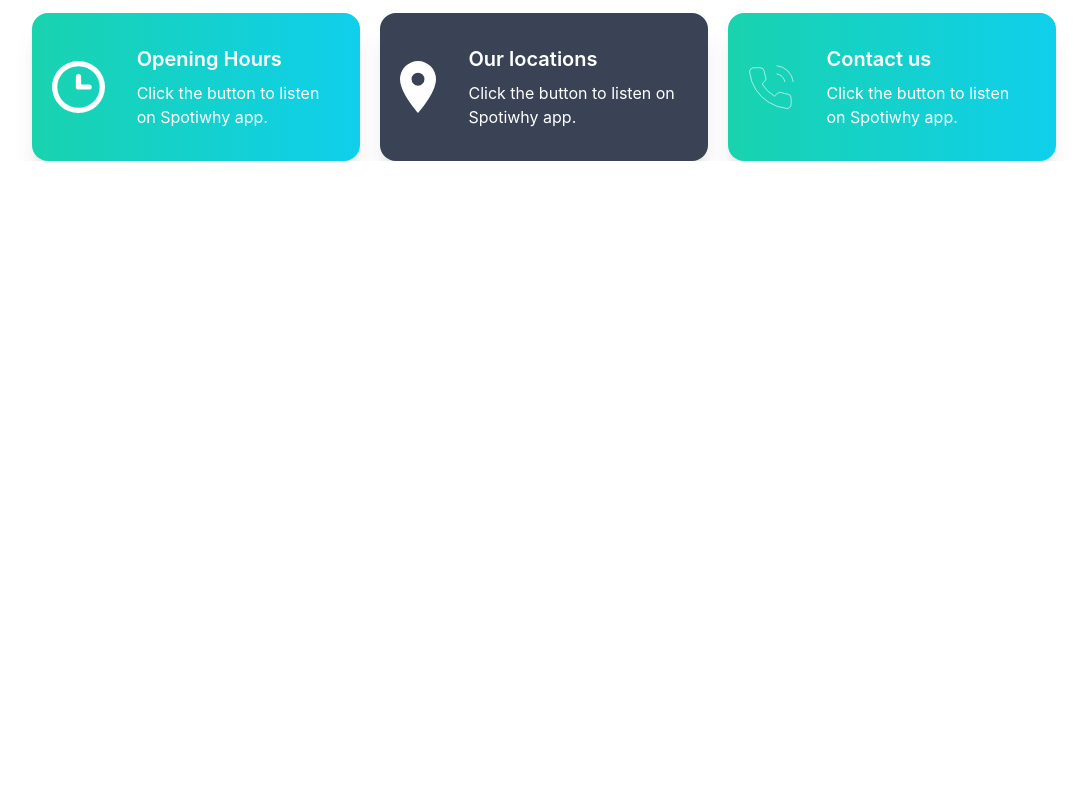
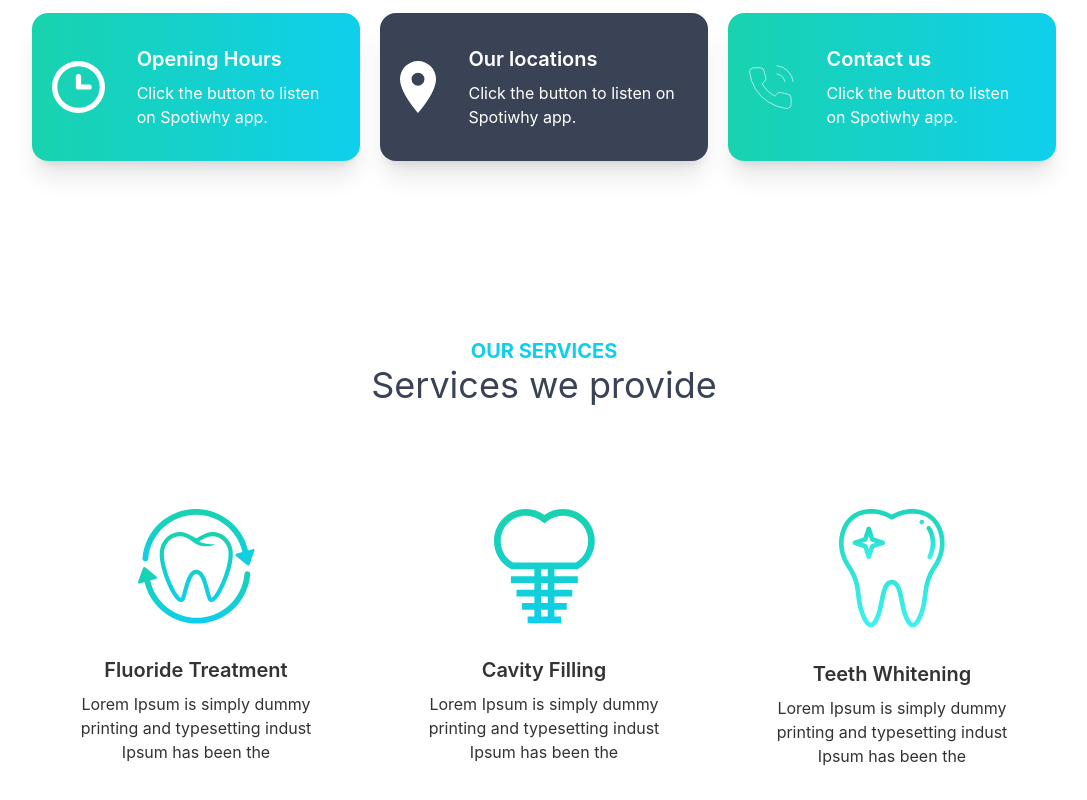
Before and after one commit to Labib2003/doctors-portal-client, a React (Create React App) app: page / in a window 1280 px wide. Shown: the part 851-1651 px from the top of the page, without its empty margins (96-1183 px from the left). Before the commit the page ends 1012 px from the top, so only its background shows below. Built offline with nearby package versions, Linux system fonts and the light colour scheme.

Commit message:
services section added

```diff
--- a/src/App.js
+++ b/src/App.js
@@ -7,7 +7,7 @@
 
 function App() {
   return (
-    <div>
+    <div className='app'>
       <Navbar></Navbar>
       <Routes>
         <Route path='/' element={<Home></Home>}></Route>
--- a/src/Pages/Home/Home.js
+++ b/src/Pages/Home/Home.js
@@ -1,12 +1,14 @@
 import React from 'react';
 import Banner from './Banner';
 import Info from './Info';
+import Services from './Services';
 
 const Home = () => {
     return (
         <div className='w-4/5 mx-auto'>
             <Banner></Banner>
             <Info></Info>
+            <Services></Services>
         </div>
     );
 };
--- a/src/Pages/Home/Info.js
+++ b/src/Pages/Home/Info.js
@@ -6,7 +6,7 @@
 
 const Info = () => {
     return (
-        <div className='grid grid-cols-1 lg:grid-cols-3 gap-5'>
+        <div className='grid grid-cols-1 lg:grid-cols-3 gap-5 mb-44'>
             <InfoCard cardTitle="Opening Hours" bgColor="bg-gradient-to-r from-secondary to-primary" img={clock}></InfoCard>
             <InfoCard cardTitle="Our locations" bgColor="bg-accent" img={marker}></InfoCard>
             <InfoCard cardTitle="Contact us" bgColor="bg-gradient-to-r from-secondary to-primary" img={phone}></InfoCard>
--- /dev/null
+++ b/src/Pages/Home/Service.js
@@ -0,0 +1,18 @@
+import React from 'react';
+
+const Service = ({ service }) => {
+    const { img, name, description } = service
+    return (
+        <div class="card">
+            <figure class="px-10 pt-10">
+                <img src={img} alt="Shoes" class="rounded-xl" />
+            </figure>
+            <div class="card-body items-center text-center">
+                <h2 class="card-title">{name}</h2>
+                <p>{description}</p>
+            </div>
+        </div>
+    );
+};
+
+export default Service;
--- /dev/null
+++ b/src/Pages/Home/Services.js
@@ -0,0 +1,46 @@
+import React from 'react';
+import florideImg from "../../assets/images/fluoride.png"
+import cavityImg from "../../assets/images/cavity.png"
+import whiteningImg from "../../assets/images/whitening.png"
+import Service from './Service';
+
+const Services = () => {
+    const services = [
+        {
+            id: 1,
+            img: florideImg,
+            name: "Fluoride Treatment",
+            description: "Lorem Ipsum is simply dummy printing and typesetting indust Ipsum has been the"
+        },
+        {
+            id: 2,
+            img: cavityImg,
+            name: "Cavity Filling",
+            description: "Lorem Ipsum is simply dummy printing and typesetting indust Ipsum has been the"
+        },
+        {
+            id: 3,
+            img: whiteningImg,
+            name: "Teeth Whitening",
+            description: "Lorem Ipsum is simply dummy printing and typesetting indust Ipsum has been the"
+        },
+    ]
+    return (
+        <div className='text-center'>
+            <div className='mb-16'>
+                <p className='uppercase text-primary text-xl font-bold'>Our services</p>
+                <h3 className='text-accent text-4xl'>Services we provide</h3>
+            </div>
+            <div className='grid grid-cols-1 lg:grid-cols-3 gap-5'>
+                {
+                    services.map(service => <Service
+                        key={service.id}
+                        service={service}
+                    ></Service>)
+                }
+            </div>
+        </div>
+    );
+};
+
+export default Services;
```
